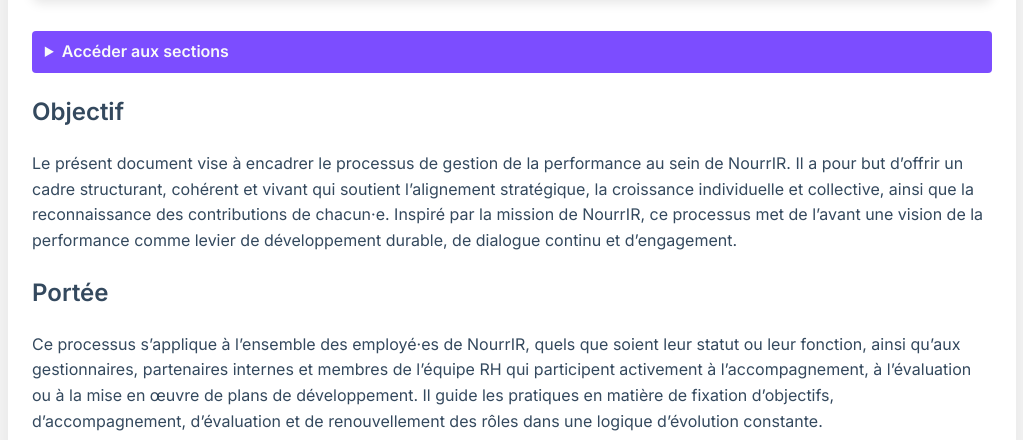
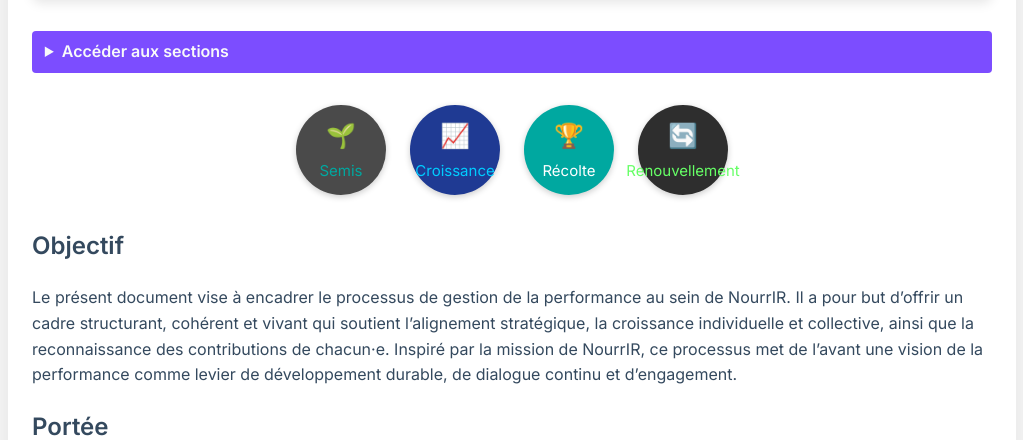
Before and after one commit to UdeM-Certificat-en-IA/REI1850_Nourrir_revamp, a Flask app: page /performance in a window 1280 px wide. Shown: the part 1152-1592 px from the top of the page, without its empty margins (128-1151 px from the left). Run offline with Flask 3, Linux system fonts and the light colour scheme.

Commit message:
Add stage buttons to performance index

```diff
--- a/templates/base.html
+++ b/templates/base.html
@@ -201,6 +201,41 @@
             border: 0; /* Ensure no default iframe border */
             border-radius: 8px; /* Match container's border-radius */
         }
+
+        /* Circular stage buttons on performance index */
+        .stage-buttons {
+            display: flex;
+            flex-wrap: wrap;
+            justify-content: center;
+            gap: 1.5em;
+            margin: 2em 0;
+        }
+        .stage-button {
+            width: 90px;
+            height: 90px;
+            border-radius: 50%;
+            display: flex;
+            flex-direction: column;
+            align-items: center;
+            justify-content: center;
+            font-size: 15px;
+            font-weight: 500;
+            text-decoration: none;
+            box-shadow: 0 2px 6px rgba(0,0,0,0.2);
+            transition: transform 0.2s ease, box-shadow 0.2s ease;
+        }
+        .stage-button:hover {
+            transform: scale(1.05);
+            box-shadow: 0 4px 12px rgba(0,0,0,0.3);
+        }
+        .stage-button .icon {
+            font-size: 24px;
+            margin-bottom: 4px;
+        }
+        .stage-button.semis { background: #4A4A4A; color: #00A8A0; }
+        .stage-button.croissance { background: #1F3A93; color: #00CCFF; }
+        .stage-button.recolte { background: #00A8A0; color: #FFFFFF; }
+        .stage-button.renouvellement { background: #2E2E2E; color: #66FF66; }
 
         /* Chatbot Thinking Indicator Styles */
         .thinking-indicator-dot span { /* Individual dot style */
--- a/templates/performance_policy/index.html
+++ b/templates/performance_policy/index.html
@@ -21,6 +21,25 @@
         <li><a href="{{ url_for('performance_section', section='09_resume') }}">Résumé de correction</a></li>
     </ul>
 </details>
+
+<div class="stage-buttons">
+    <a href="{{ url_for('performance_section', section='01_phase1_semis') }}" class="stage-button semis" aria-label="Phase 1 – Semis">
+        <span class="icon">🌱</span>
+        <span class="label">Semis</span>
+    </a>
+    <a href="{{ url_for('performance_section', section='02_phase2_croissance') }}" class="stage-button croissance" aria-label="Phase 2 – Croissance">
+        <span class="icon">📈</span>
+        <span class="label">Croissance</span>
+    </a>
+    <a href="{{ url_for('performance_section', section='03_phase3_recolte') }}" class="stage-button recolte" aria-label="Phase 3 – Récolte">
+        <span class="icon">🏆</span>
+        <span class="label">Récolte</span>
+    </a>
+    <a href="{{ url_for('performance_section', section='04_phase4_renouvellement') }}" class="stage-button renouvellement" aria-label="Phase 4 – Renouvellement">
+        <span class="icon">🔄</span>
+        <span class="label">Renouvellement</span>
+    </a>
+</div>
 
 <h2>Objectif</h2>
 <p>Le présent document vise à encadrer le processus de gestion de la performance au sein de NourrIR. Il a pour but d’offrir un cadre structurant, cohérent et vivant qui soutient l’alignement stratégique, la croissance individuelle et collective, ainsi que la reconnaissance des contributions de chacun·e. Inspiré par la mission de NourrIR, ce processus met de l’avant une vision de la performance comme levier de développement durable, de dialogue continu et d’engagement.</p>
```
Also changed, not shown: ISSUES_LOG.md (+1 -0 lines), TODO.md (+2 -0 lines), tests/test_routes.py (+9 -0 lines), CHANGELOG.md.
